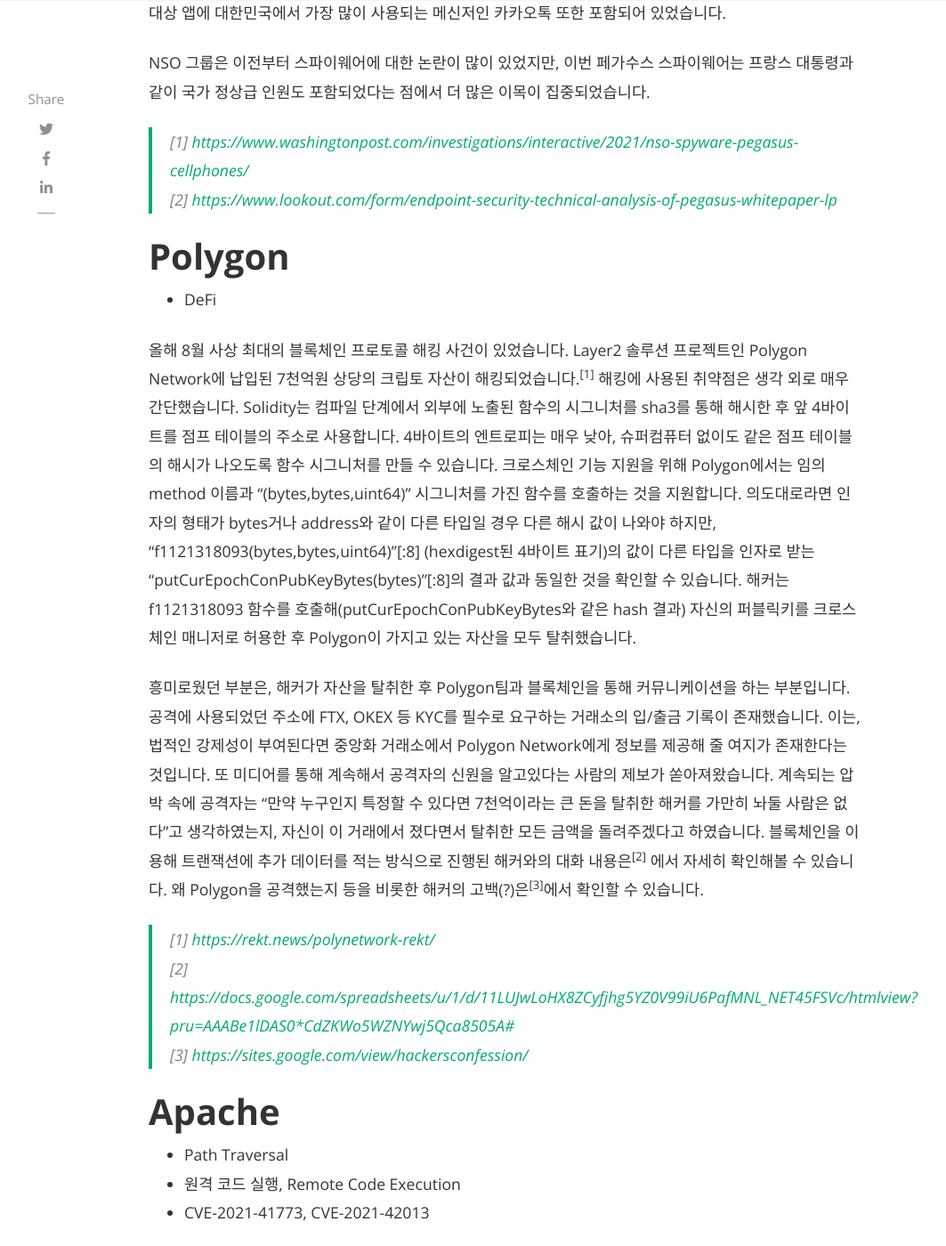
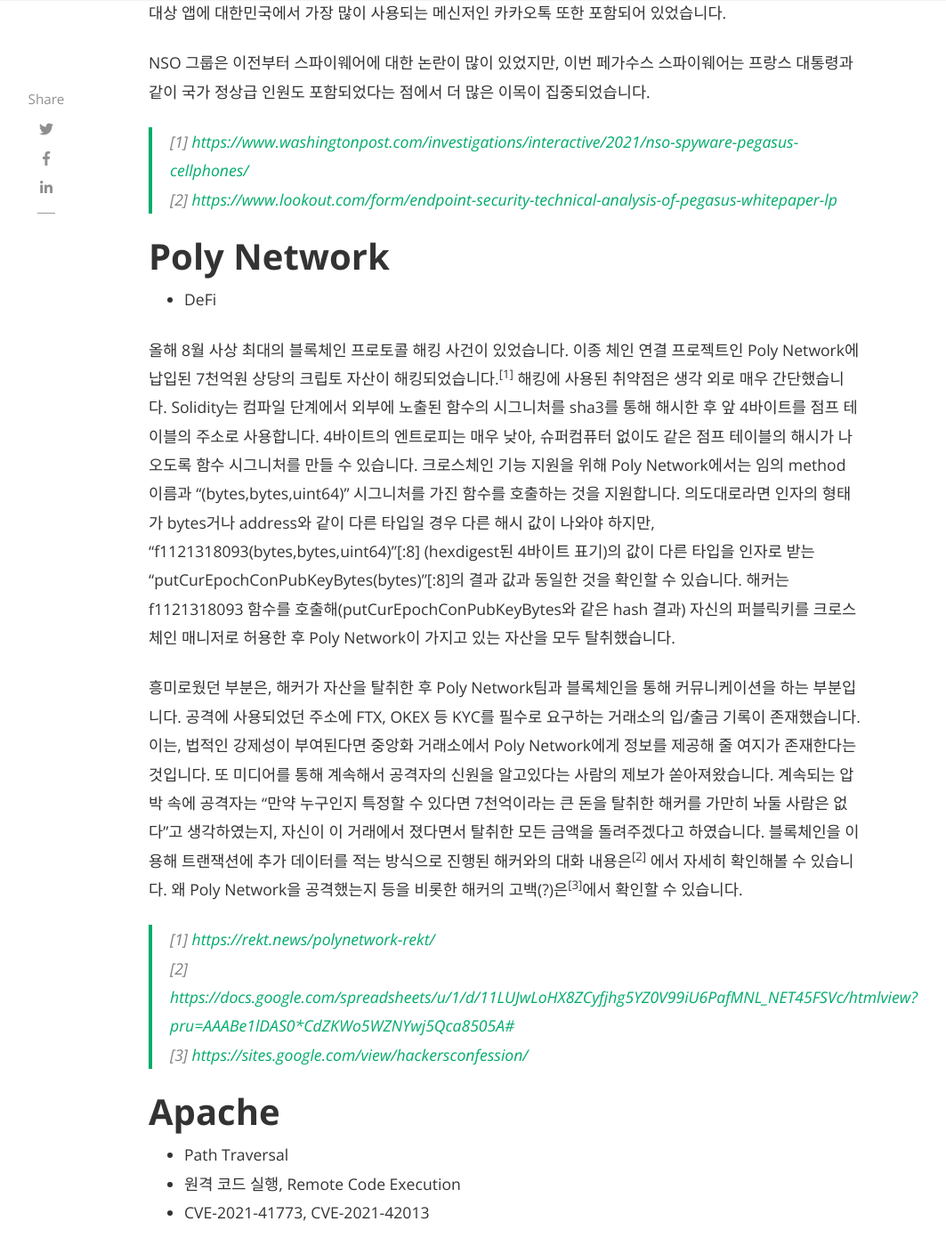
Before and after one commit to theori-io/theori-io.github.io, a Jekyll site: the page built from _posts/2021-12-31-2021-hot-cve-the-second-half.md, in a window 1280 px wide and 1400 px high, scrolled down 2059 px. Shown: the whole window at 89% size, without its empty margins (118-1181 px from the left). Built offline with Jekyll 4.4.1, drawn with Linux system fonts in a browser that asks for light colours; nearby versions of some CDN libraries; comment, search, counter and statistics services are not loaded.

Commit message:
Sorry it's all my fault

```diff
--- a/_posts/2021-12-31-2021-hot-cve-the-second-half.md
+++ b/_posts/2021-12-31-2021-hot-cve-the-second-half.md
@@ -39,13 +39,13 @@
 > [1] <a href="https://www.washingtonpost.com/investigations/interactive/2021/nso-spyware-pegasus-cellphones/" target="_blank">https://www.washingtonpost.com/investigations/interactive/2021/nso-spyware-pegasus-cellphones/</a> \
 > [2] <a href="https://www.lookout.com/form/endpoint-security-technical-analysis-of-pegasus-whitepaper-lp" target="_blank">https://www.lookout.com/form/endpoint-security-technical-analysis-of-pegasus-whitepaper-lp</a>
 
-# Polygon
+# Poly Network
 
 - DeFi
 
-올해 8월 사상 최대의 블록체인 프로토콜 해킹 사건이 있었습니다. Layer2 솔루션 프로젝트인 Polygon Network에 납입된  7천억원 상당의 크립토 자산이 해킹되었습니다.<sup>[1]</sup> 해킹에 사용된 취약점은 생각 외로 매우 간단했습니다. Solidity는 컴파일 단계에서 외부에 노출된 함수의 시그니처를 sha3를 통해 해시한 후 앞 4바이트를 점프 테이블의 주소로 사용합니다. 4바이트의 엔트로피는 매우 낮아, 슈퍼컴퓨터 없이도 같은 점프 테이블의 해시가 나오도록 함수 시그니처를 만들 수 있습니다. 크로스체인 기능 지원을 위해 Polygon에서는 임의 method 이름과 “(bytes,bytes,uint64)” 시그니처를 가진 함수를 호출하는 것을 지원합니다. 의도대로라면 인자의 형태가 bytes거나 address와 같이 다른 타입일 경우 다른 해시 값이 나와야 하지만,  “f1121318093(bytes,bytes,uint64)”[:8] (hexdigest된 4바이트 표기)의 값이 다른 타입을 인자로 받는 “putCurEpochConPubKeyBytes(bytes)”[:8]의 결과 값과 동일한 것을 확인할 수 있습니다. 해커는 f1121318093 함수를 호출해(putCurEpochConPubKeyBytes와 같은 hash 결과) 자신의 퍼블릭키를 크로스체인 매니저로 허용한 후 Polygon이 가지고 있는 자산을 모두 탈취했습니다.
+올해 8월 사상 최대의 블록체인 프로토콜 해킹 사건이 있었습니다. 이종 체인 연결 프로젝트인 Poly Network에 납입된  7천억원 상당의 크립토 자산이 해킹되었습니다.<sup>[1]</sup> 해킹에 사용된 취약점은 생각 외로 매우 간단했습니다. Solidity는 컴파일 단계에서 외부에 노출된 함수의 시그니처를 sha3를 통해 해시한 후 앞 4바이트를 점프 테이블의 주소로 사용합니다. 4바이트의 엔트로피는 매우 낮아, 슈퍼컴퓨터 없이도 같은 점프 테이블의 해시가 나오도록 함수 시그니처를 만들 수 있습니다. 크로스체인 기능 지원을 위해 Poly Network에서는 임의 method 이름과 “(bytes,bytes,uint64)” 시그니처를 가진 함수를 호출하는 것을 지원합니다. 의도대로라면 인자의 형태가 bytes거나 address와 같이 다른 타입일 경우 다른 해시 값이 나와야 하지만,  “f1121318093(bytes,bytes,uint64)”[:8] (hexdigest된 4바이트 표기)의 값이 다른 타입을 인자로 받는 “putCurEpochConPubKeyBytes(bytes)”[:8]의 결과 값과 동일한 것을 확인할 수 있습니다. 해커는 f1121318093 함수를 호출해(putCurEpochConPubKeyBytes와 같은 hash 결과) 자신의 퍼블릭키를 크로스체인 매니저로 허용한 후 Poly Network이 가지고 있는 자산을 모두 탈취했습니다.
 
-흥미로웠던 부분은, 해커가 자산을 탈취한 후 Polygon팀과 블록체인을 통해 커뮤니케이션을 하는 부분입니다. 공격에 사용되었던 주소에 FTX, OKEX 등 KYC를 필수로 요구하는 거래소의 입/출금 기록이 존재했습니다. 이는, 법적인 강제성이 부여된다면 중앙화 거래소에서 Polygon Network에게 정보를 제공해 줄 여지가 존재한다는 것입니다. 또 미디어를 통해 계속해서 공격자의 신원을 알고있다는 사람의 제보가 쏟아져왔습니다. 계속되는 압박 속에 공격자는 “만약 누구인지 특정할 수 있다면 7천억이라는 큰 돈을 탈취한 해커를 가만히 놔둘 사람은 없다”고 생각하였는지, 자신이 이 거래에서 졌다면서 탈취한 모든 금액을 돌려주겠다고 하였습니다. 블록체인을 이용해 트랜잭션에 추가 데이터를 적는 방식으로 진행된 해커와의 대화 내용은<sup>[2]</sup> 에서 자세히 확인해볼 수 있습니다. 왜 Polygon을 공격했는지 등을 비롯한 해커의 고백(?)은<sup>[3]</sup>에서 확인할 수 있습니다.
+흥미로웠던 부분은, 해커가 자산을 탈취한 후 Poly Network팀과 블록체인을 통해 커뮤니케이션을 하는 부분입니다. 공격에 사용되었던 주소에 FTX, OKEX 등 KYC를 필수로 요구하는 거래소의 입/출금 기록이 존재했습니다. 이는, 법적인 강제성이 부여된다면 중앙화 거래소에서 Poly Network에게 정보를 제공해 줄 여지가 존재한다는 것입니다. 또 미디어를 통해 계속해서 공격자의 신원을 알고있다는 사람의 제보가 쏟아져왔습니다. 계속되는 압박 속에 공격자는 “만약 누구인지 특정할 수 있다면 7천억이라는 큰 돈을 탈취한 해커를 가만히 놔둘 사람은 없다”고 생각하였는지, 자신이 이 거래에서 졌다면서 탈취한 모든 금액을 돌려주겠다고 하였습니다. 블록체인을 이용해 트랜잭션에 추가 데이터를 적는 방식으로 진행된 해커와의 대화 내용은<sup>[2]</sup> 에서 자세히 확인해볼 수 있습니다. 왜 Poly Network을 공격했는지 등을 비롯한 해커의 고백(?)은<sup>[3]</sup>에서 확인할 수 있습니다.
 
 > [1] <a href="https://rekt.news/polynetwork-rekt/" target="_blank">https://rekt.news/polynetwork-rekt/</a>  \
 > [2] <a href="https://docs.google.com/spreadsheets/u/1/d/11LUJwLoHX8ZCyfjhg5YZ0V99iU6PafMNL_NET45FSVc/htmlview?pru=AAABe1lDAS0*CdZKWo5WZNYwj5Qca8505A#" target="_blank">https://docs.google.com/spreadsheets/u/1/d/11LUJwLoHX8ZCyfjhg5YZ0V99iU6PafMNL_NET45FSVc/htmlview?pru=AAABe1lDAS0*CdZKWo5WZNYwj5Qca8505A#</a> \
```
